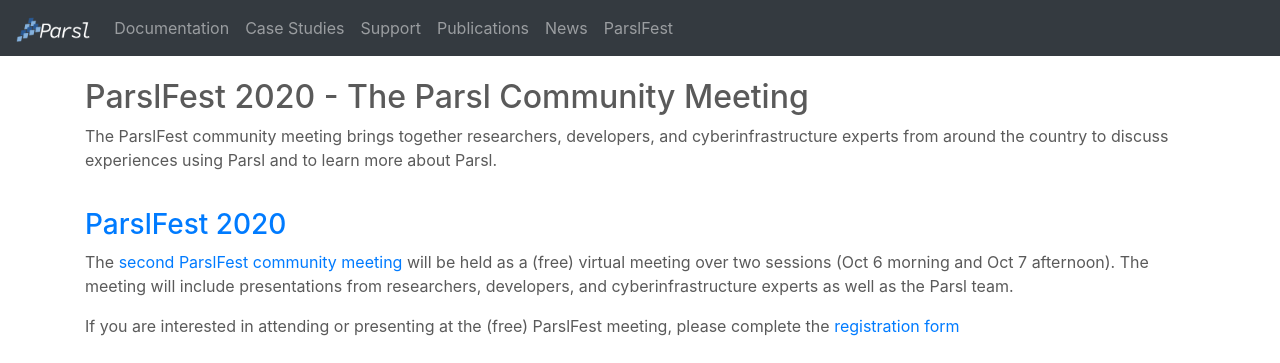
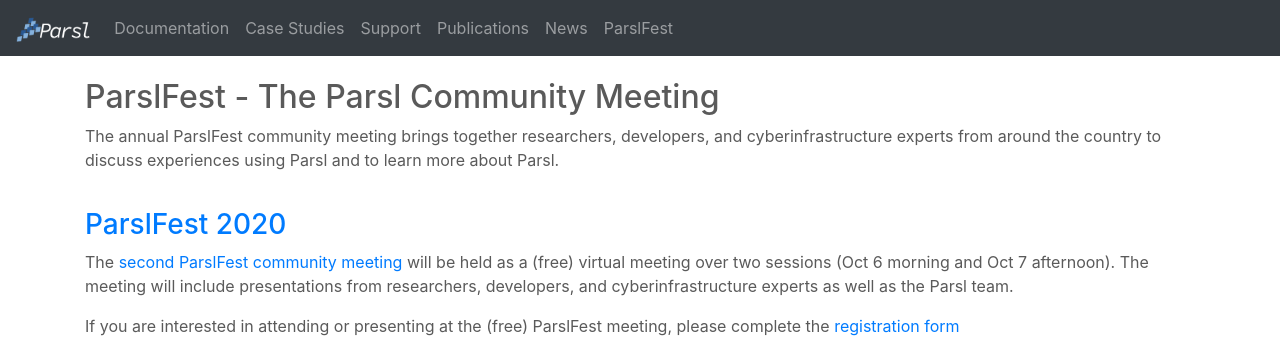
Before and after one commit to Parsl/parsl.github.io, a Jekyll site: the page built from parslfest.html, in a window 1280 px wide and 1390 px high, cut to the strip 0-363 px from the top of the window. Built offline with Jekyll 4.4.1, drawn with Linux system fonts in a browser that asks for light colours.

Commit message:
Update parslfest.html

```diff
--- a/parslfest.html
+++ b/parslfest.html
@@ -1,6 +1,6 @@
 ---
 layout: default
-title: Second Parsl Community Meeting (ParslFest) 2020
+title: ParslFest Community Meeting (ParslFest)
 redirect_from: "/parsl_meeting"
 ---
 
@@ -14,9 +14,8 @@
 
   <div class="row" style="padding-top: 20px">
     <div class="col-lg-12">
-      <h2>ParslFest 2020 - The Parsl Community Meeting</h2>
-
-      <p>The ParslFest community meeting brings together researchers, developers, and cyberinfrastructure experts from around the country to discuss experiences using Parsl and to learn
+      <h2>ParslFest - The Parsl Community Meeting</h2>
+      <p>The annual ParslFest community meeting brings together researchers, developers, and cyberinfrastructure experts from around the country to discuss experiences using Parsl and to learn
       more about Parsl.</p>
     </div>
    </div>
@@ -25,8 +24,7 @@
   <div class="row" style="padding-top: 20px">
       <div class="col-lg-12">
       <h3><a href='parslfest2020.html'>ParslFest 2020</a></h3>
-      <p>The <a href='parslfest2020.html'>second ParslFest community meeting</a> will be held as a (free) virtual meeting over two sessions (Oct 6 morning and Oct 7 afternoon).
-      The meeting will include presentations from researchers, developers, and cyberinfrastructure experts as well as the Parsl team.</p>
+      <p>The <a href='parslfest2020.html'>second ParslFest community meeting</a> will be held as a (free) virtual meeting over two sessions (Oct 6 morning and Oct 7 afternoon). The meeting will include presentations from researchers, developers, and cyberinfrastructure experts as well as the Parsl team.</p>
       <p>If you are interested in attending or presenting at the (free) ParslFest meeting, please  complete the <a href='https://forms.gle/pPAEPTTgeHucEqt3A'>registration form</a></p>
      </div>
   </div>
```
